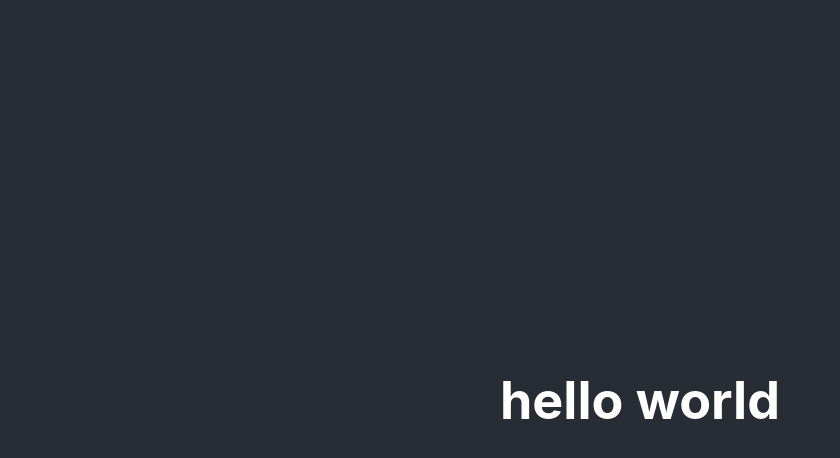
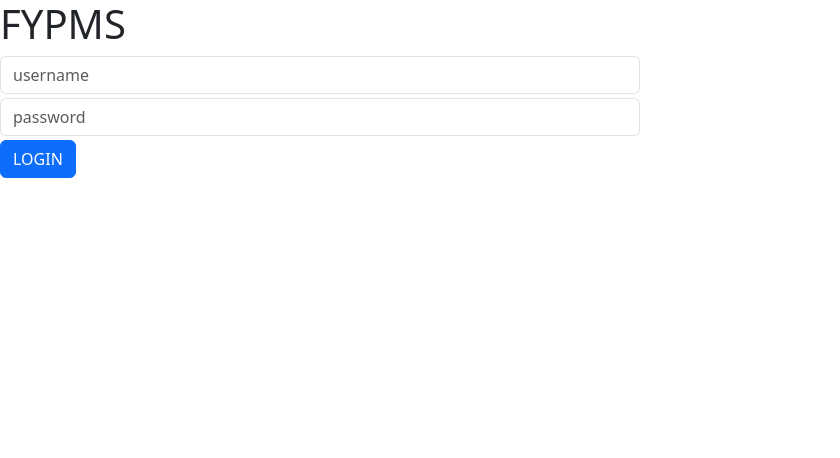
Before and after one commit to H4fs4/FYPMS, a React (Create React App) app: page / in a window 1280 px wide. Shown: the top 458 px of the page, without its empty margins (0-840 px from the left). Built offline with nearby package versions, Linux system fonts and the light colour scheme.

Commit message:
login form added

```diff
--- a/package.json
+++ b/package.json
@@ -6,6 +6,7 @@
     "@testing-library/jest-dom": "^5.17.0",
     "@testing-library/react": "^13.4.0",
     "@testing-library/user-event": "^13.5.0",
+    "bootstrap": "^5.3.1",
     "react": "^18.2.0",
     "react-dom": "^18.2.0",
     "react-scripts": "5.0.1",
--- a/src/App.js
+++ b/src/App.js
@@ -1,14 +1,10 @@
 import logo from './logo.svg';
 import './App.css';
+import Login from './pages/Login';
 
 function App() {
   return (
-    <div className="App">
-      <header className="App-header">
-<h1>hello world</h1>
-
-      </header>
-    </div>
+<Login/>
   );
 }
 
--- /dev/null
+++ b/src/pages/Login.jsx
@@ -0,0 +1,20 @@
+import React from 'react';
+import './Login.css';
+// import 'boostrap/dist/css/boostrap.min.css';
+import 'bootstrap/dist/css/bootstrap.min.css';
+function Login()
+{
+    return(
+        <div className="col-sm-6">
+            <div className="card-body">
+            <h1>FYPMS</h1>
+        <form className='form-group' action="">
+            <input className='form-control mt-1' type="text" placeholder='username'/>
+            <input  className='form-control mt-1' type="password" placeholder='password' minLength={8}/>
+            <button className='btn btn-primary mt-1'>LOGIN</button>
+        </form>
+        </div>
+        </div>
+    )
+}
+export default Login;
```
Also changed, not shown: src/pages/Login.css (added), 1 other file (tests, documents, lock files or other folders).
